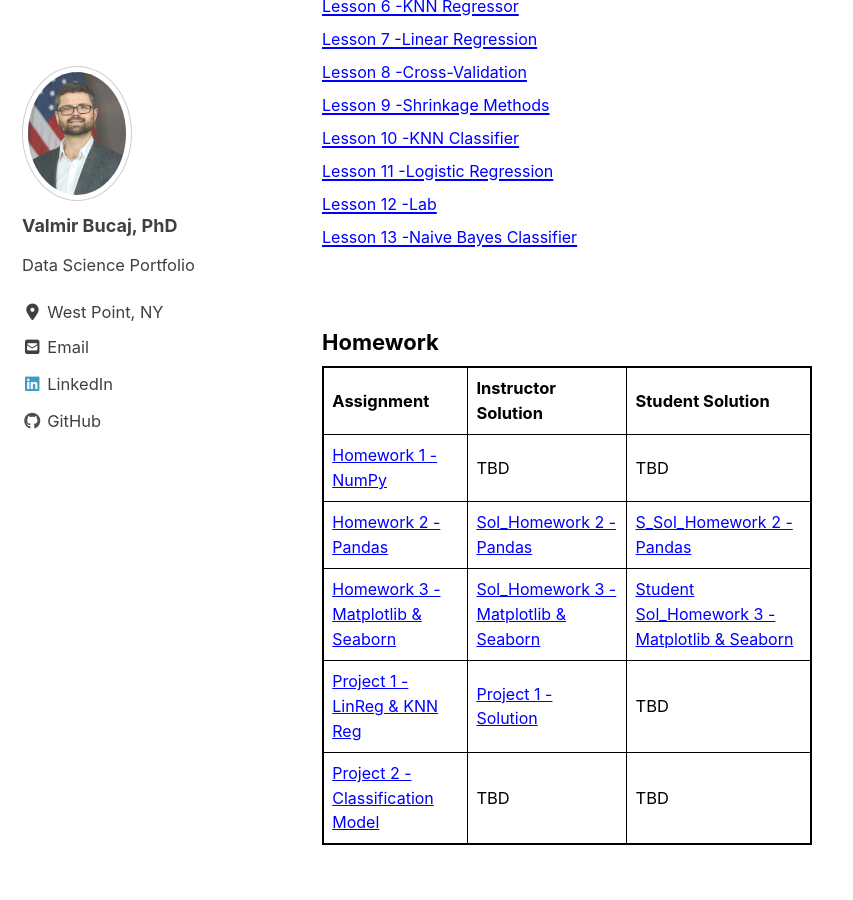
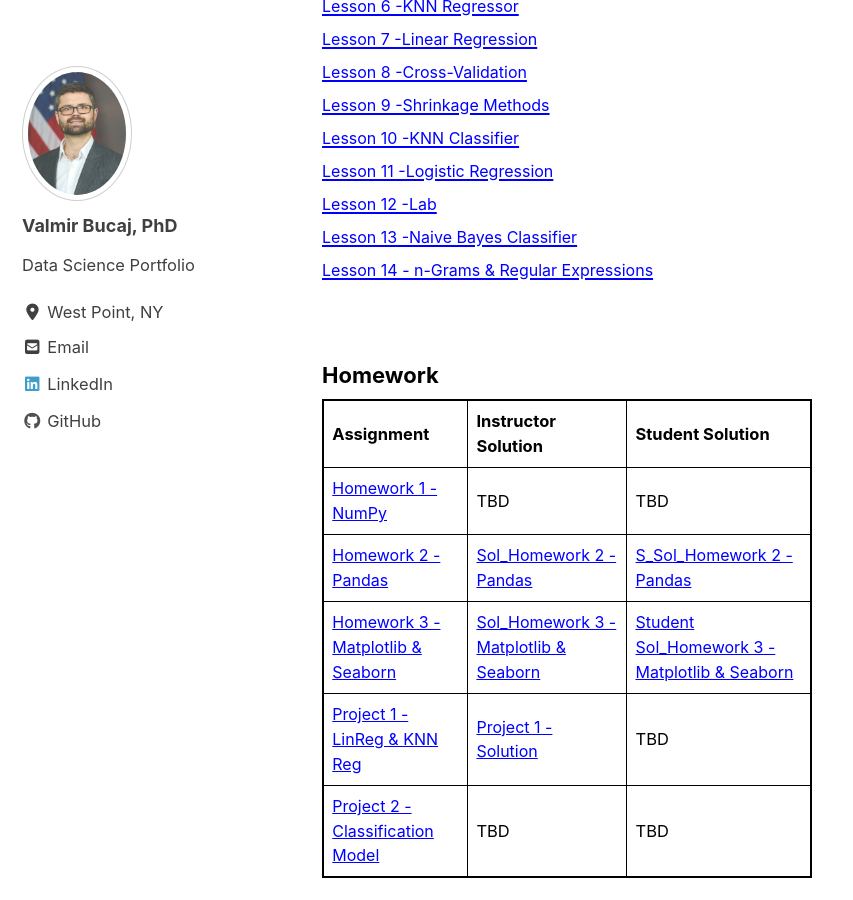
Before and after one commit to vbucaj/vbucaj.github.io, a Jekyll site: the page built from _pages/MA477.md, in a window 1280 px wide and 900 px high, scrolled down 943 px. Shown: the whole window, without its empty margins (0-853 px from the left). Built offline with Jekyll 4.4.1, drawn with Linux system fonts in a browser that asks for light colours; cached includes are drawn as plain includes; nearby versions of some CDN libraries.

Commit message:
lesson 14

```diff
--- a/_pages/MA477.md
+++ b/_pages/MA477.md
@@ -61,6 +61,8 @@
 <br>
 <a href="https://github.com/vbucaj/lecture-notes/blob/master/MA477%20-%20Theory%20and%20Applications%20of%20Data%20Science/Lessons/Lesson%2013%20-%20Naive%20Bayes%20Classifier/Lesson%2013%20-%20Naive%20Bayes%20Classifier.ipynb" target="_blank"><font size='3'>Lesson 13 -Naive Bayes Classifier</font></a>
 <br>
+<a href="https://github.com/vbucaj/lecture-notes/blob/master/MA477%20-%20Theory%20and%20Applications%20of%20Data%20Science/Lessons/Lesson%2014%20-%20Naive%20Bayes%20Classifier%20Part%202/Lesson%2014%20-%20n%20Grams%20%26%20Regular%20Expressions.ipynb" target="_blank"><font size='3'>Lesson 14 - n-Grams & Regular Expressions</font></a>
+<br>
 </body>
 
 
```
